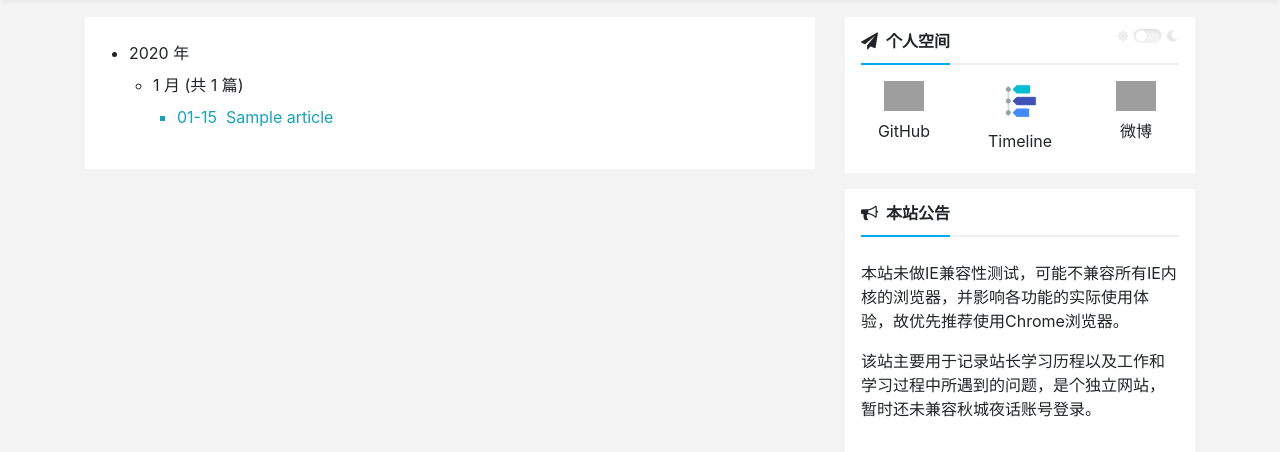
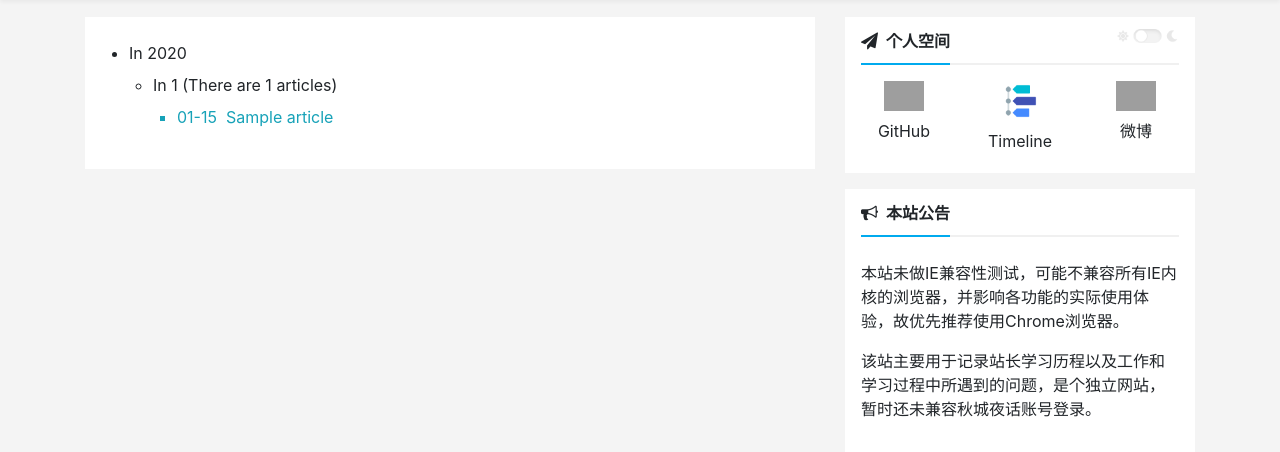
Before and after one commit to Thchoonlophon/work_blog, a Django app: page /archive/ in a window 1280 px wide. Shown: the part 60-512 px from the top of the page. Run offline with Django 3.2, Linux system fonts and the light colour scheme; tables that the repository leaves empty hold one stand-in row (values such as "Sample post"); some libraries are stand-ins or nearby versions; grey boxes are pictures that could not be loaded.

Commit message:
Update archive.html

```diff
--- a/it_blog/apps/blog/templates/blog/archive.html
+++ b/it_blog/apps/blog/templates/blog/archive.html
@@ -28,11 +28,11 @@
                     {% regroup articles by create_date.year as year_list %}
                     <ul class="pl-4">
                         {% for article in year_list %}
-                        <li>{{ article.grouper }} 年
+                        <li>In {{ article.grouper }}
                             {% regroup article.list by create_date.month as month_list %}
                             <ul class="pl-4">
                                 {% for each in month_list %}
-                                <li>{{ each.grouper }} 月 (共 {{ each.list|length }} 篇)
+                                <li>In {{ each.grouper }} (There are {{ each.list|length }} articles)
                                     <ul class="pl-4">
                                         {% for item in each.list %}
                                         <li class="text-info">{{ item.create_date|date:'m-d' }}&nbsp;&nbsp;<a href="{{ item.get_absolute_url }}">{{ item.title }}</a></li>
```
